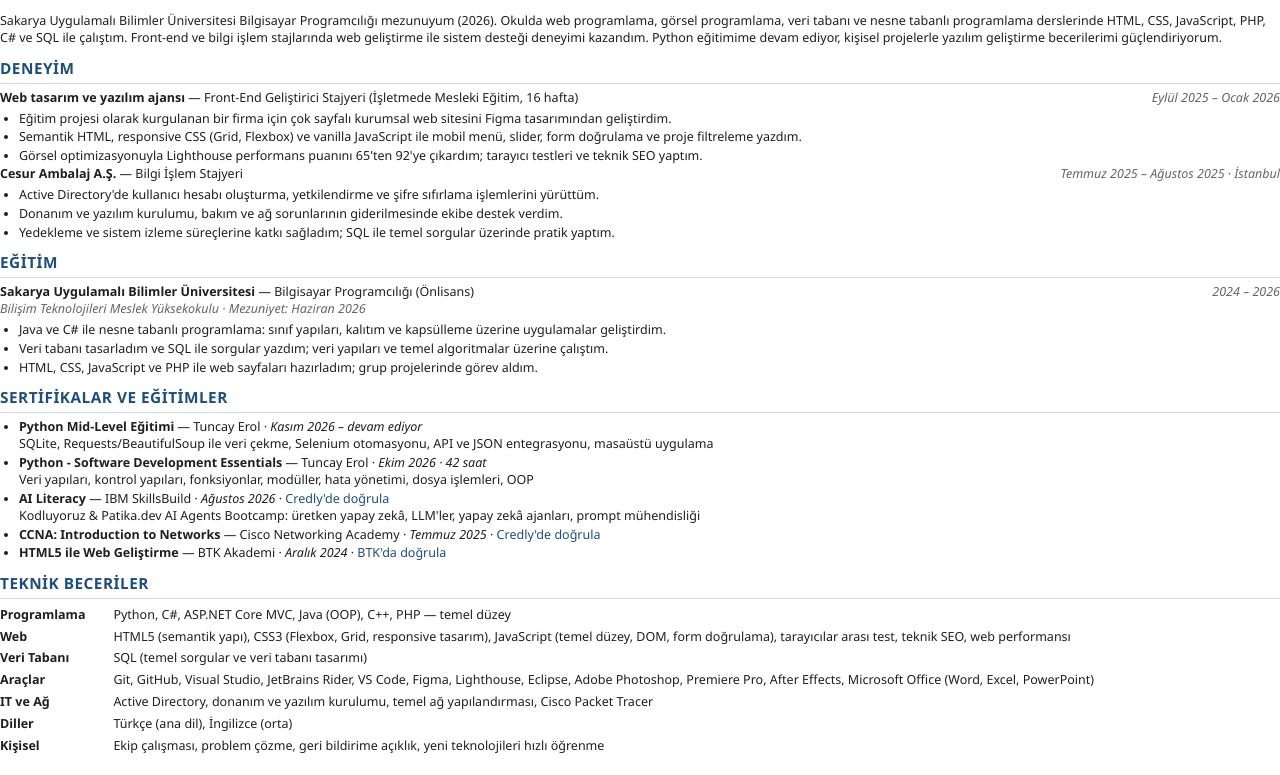
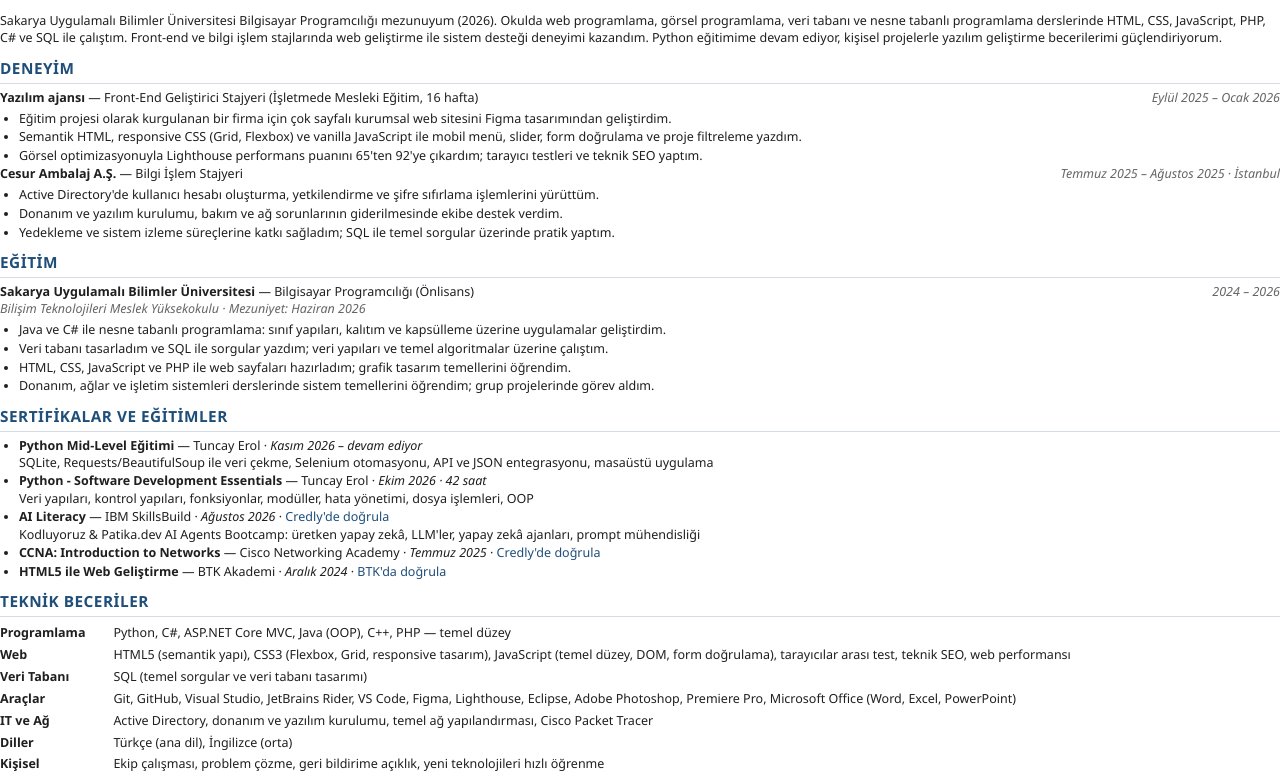
Before and after one commit to demiraloznur/demiraloznur.github.io, a website: page cv/cv.html in a window 1280 px wide. Shown: the part 145-920 px from the top of the page. Drawn offline with Linux system fonts and the light colour scheme.

Commit message:
Staj: 'Yazılım ajansı'; After Effects kaldırıldı; CV Eğitim transkriptle uyumlu dört madde

```diff
--- a/cv/cv.html
+++ b/cv/cv.html
@@ -46,7 +46,7 @@
     <p class="ozet">Sakarya Uygulamalı Bilimler Üniversitesi Bilgisayar Programcılığı mezunuyum (2026). Okulda web programlama, görsel programlama, veri tabanı ve nesne tabanlı programlama derslerinde HTML, CSS, JavaScript, PHP, C# ve SQL ile çalıştım. Front-end ve bilgi işlem stajlarında web geliştirme ile sistem desteği deneyimi kazandım. Python eğitimime devam ediyor, kişisel projelerle yazılım geliştirme becerilerimi güçlendiriyorum.</p>
 
     <h2>DENEYİM</h2>
-    <div class="satir"><p><strong>Web tasarım ve yazılım ajansı</strong> — Front-End Geliştirici Stajyeri (İşletmede Mesleki Eğitim, 16 hafta)</p><p class="tarih">Eylül 2025 – Ocak 2026</p></div>
+    <div class="satir"><p><strong>Yazılım ajansı</strong> — Front-End Geliştirici Stajyeri (İşletmede Mesleki Eğitim, 16 hafta)</p><p class="tarih">Eylül 2025 – Ocak 2026</p></div>
     <ul>
       <li>Eğitim projesi olarak kurgulanan bir firma için çok sayfalı kurumsal web sitesini Figma tasarımından geliştirdim.</li>
       <li>Semantik HTML, responsive CSS (Grid, Flexbox) ve vanilla JavaScript ile mobil menü, slider, form doğrulama ve proje filtreleme yazdım.</li>
@@ -65,7 +65,8 @@
     <ul>
       <li>Java ve C# ile nesne tabanlı programlama: sınıf yapıları, kalıtım ve kapsülleme üzerine uygulamalar geliştirdim.</li>
       <li>Veri tabanı tasarladım ve SQL ile sorgular yazdım; veri yapıları ve temel algoritmalar üzerine çalıştım.</li>
-      <li>HTML, CSS, JavaScript ve PHP ile web sayfaları hazırladım; grup projelerinde görev aldım.</li>
+      <li>HTML, CSS, JavaScript ve PHP ile web sayfaları hazırladım; grafik tasarım temellerini öğrendim.</li>
+      <li>Donanım, ağlar ve işletim sistemleri derslerinde sistem temellerini öğrendim; grup projelerinde görev aldım.</li>
     </ul>
 
     <h2>SERTİFİKALAR VE EĞİTİMLER</h2>
@@ -83,7 +84,7 @@
       <tr><th scope="row">Programlama</th><td>Python, C#, ASP.NET Core MVC, Java (OOP), C++, PHP — temel düzey</td></tr>
       <tr><th scope="row">Web</th><td>HTML5 (semantik yapı), CSS3 (Flexbox, Grid, responsive tasarım), JavaScript (temel düzey, DOM, form doğrulama), tarayıcılar arası test, teknik SEO, web performansı</td></tr>
       <tr><th scope="row">Veri Tabanı</th><td>SQL (temel sorgular ve veri tabanı tasarımı)</td></tr>
-      <tr><th scope="row">Araçlar</th><td>Git, GitHub, Visual Studio, JetBrains Rider, VS Code, Figma, Lighthouse, Eclipse, Adobe Photoshop, Premiere Pro, After Effects, Microsoft Office (Word, Excel, PowerPoint)</td></tr>
+      <tr><th scope="row">Araçlar</th><td>Git, GitHub, Visual Studio, JetBrains Rider, VS Code, Figma, Lighthouse, Eclipse, Adobe Photoshop, Premiere Pro, Microsoft Office (Word, Excel, PowerPoint)</td></tr>
       <tr><th scope="row">IT ve Ağ</th><td>Active Directory, donanım ve yazılım kurulumu, temel ağ yapılandırması, Cisco Packet Tracer</td></tr>
       <tr><th scope="row">Diller</th><td>Türkçe (ana dil), İngilizce (orta)</td></tr>
       <tr><th scope="row">Kişisel</th><td>Ekip çalışması, problem çözme, geri bildirime açıklık, yeni teknolojileri hızlı öğrenme</td></tr>
```
Also changed, not shown: index.html (+2 -2 lines), 1 other file.
